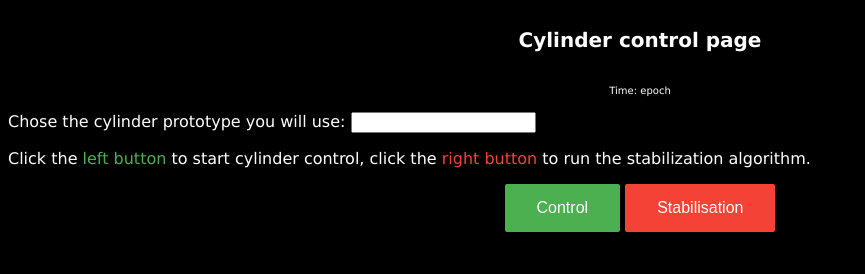
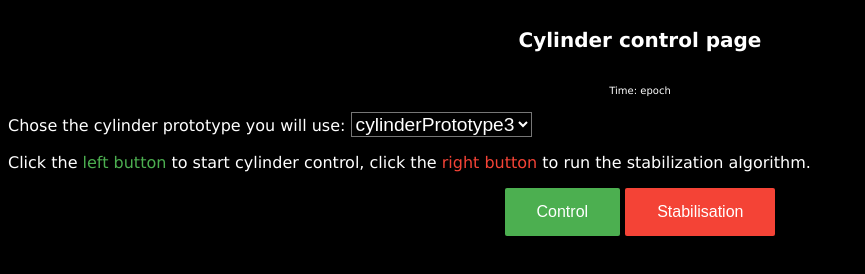
Before and after one commit to opatiny/chip, a website: page src/webControl/html/index.html in a window 1280 px wide. Shown: the whole page, without its empty margins (0-865 px from the left). Drawn offline with Linux system fonts and the light colour scheme.

Commit message:
add run "web" in package.json and change prototype select CSS

```diff
--- a/package.json
+++ b/package.json
@@ -11,7 +11,8 @@
     "test-travis": "eslint src && jest --coverage && codecov",
     "xy": "node src/servoControl/goToPoint.js",
     "command": "node src/commandLineFunctions/main.js",
-    "httpd": "node src/ws/server.js"
+    "httpd": "node src/ws/server.js",
+    "web": "node src/webControl/index.js"
   },
   "author": "opatiny",
   "license": "ISC",
@@ -25,6 +26,7 @@
     "delay": "^2.0.0",
     "ease-component": "^1.0.0",
     "express": "^4.15.4",
+    "express-ws": "^3.0.0",
     "http": "0.0.0",
     "johnny-five": "^0.11.5",
     "nan": "^2.6.2",
--- a/src/webControl/html/index.html
+++ b/src/webControl/html/index.html
@@ -10,11 +10,10 @@
 
         <p>Chose the cylinder prototype you will use:
             <!-- Taken from https://www.wufoo.com/html5/elements/5-datalist.html-->
-            <input type="text" list="datalist">
-            <datalist id="datalist">
+            <select id="datalist">
                 <option>cylinderPrototype2</option>
-                <option>cylinderPrototype3</option>
-            </datalist>
+                <option selected="true">cylinderPrototype3</option>
+            </select>
             <!-- end-->
         </p>
         <p>Click the <span id="controlButtonSpan">left button</span>  to start cylinder control, click the <span id="stabButtonSpan">right button</span> to run the stabilization algorithm.</p>
--- a/src/webControl/html/style.css
+++ b/src/webControl/html/style.css
@@ -9,6 +9,11 @@ h1 {
     color: white;
 }
 
+select  {
+    font-size: 1.2em;
+    background-color: black;
+    color: white;
+}
 /* the use of an # in css allows to add specific parameters to an id, this means that the modifications will apply on an unique piece of code*/
 #myTitle {
     padding-top: 20px;
```
